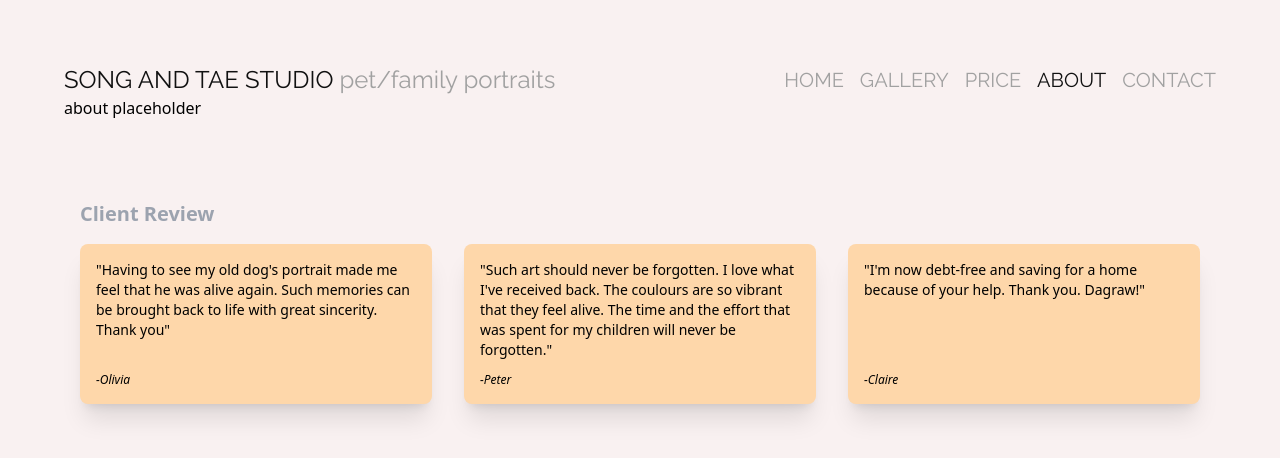
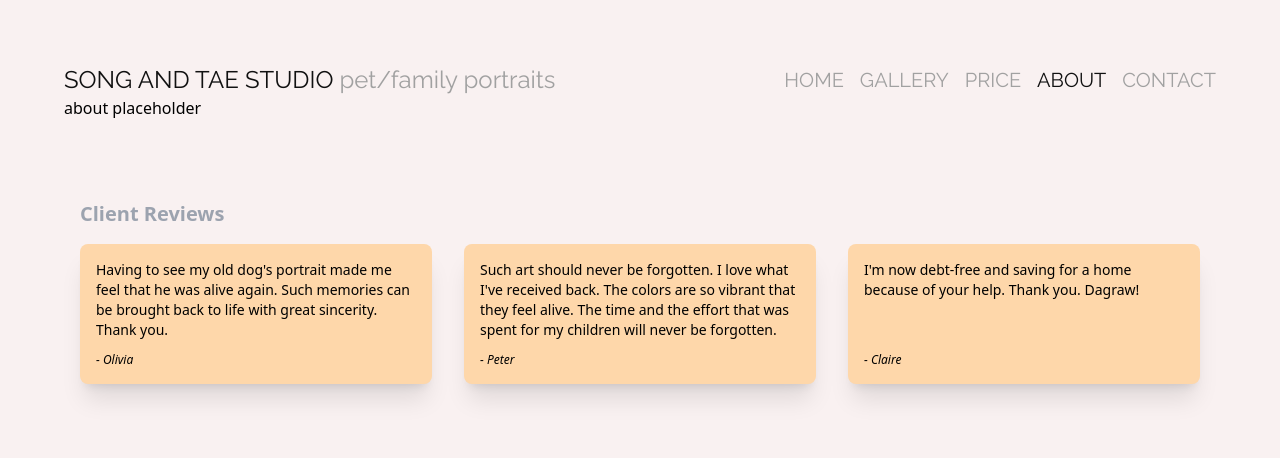
Before and after one commit to KevinNha/songandtaestudio, a Next.js app: page /about in a window 1280 px wide. Shown: the top 458 px of the page. Built offline with nearby package versions, Linux system fonts and the light colour scheme.

Commit message:
updated by using props

```diff
--- a/src/app/about/page.tsx
+++ b/src/app/about/page.tsx
@@ -1,10 +1,32 @@
+import React from "react";
 import Review from "@/components/Review";
+
+const reviews = [
+  {
+    name: "Olivia",
+    review:
+      "Having to see my old dog's portrait made me feel that he was alive again. Such memories can be brought back to life with great sincerity. Thank you.",
+    backgroundColor: "#FED7AA",
+  },
+  {
+    name: "Peter",
+    review:
+      "Such art should never be forgotten. I love what I've received back. The colors are so vibrant that they feel alive. The time and the effort that was spent for my children will never be forgotten.",
+    backgroundColor: "#FED7AA",
+  },
+  {
+    name: "Claire",
+    review:
+      "I'm now debt-free and saving for a home because of your help. Thank you. Dagraw!",
+    backgroundColor: "#FED7AA",
+  },
+];
 
 const Page = () => {
   return (
     <>
       <div>about placeholder</div>
-      <Review />
+      <Review reviews={reviews} />
     </>
   );
 };
--- a/src/components/Review.tsx
+++ b/src/components/Review.tsx
@@ -1,39 +1,32 @@
 import React from "react";
 
-const Review = () => {
+type Review = {
+  name: string;
+  review: string;
+  backgroundColor: string;
+};
+
+type ReviewProps = {
+  reviews: Review[];
+};
+
+const Review = ({ reviews }: ReviewProps) => {
   return (
     <div className="w-full py-[5rem] px-4 bg-transparent">
-      <h1 className="font-bold text-xl text-gray-400">Client Review</h1>
+      <h1 className="font-bold text-xl text-gray-400">Client Reviews</h1>
       <div className="max-w-[1240px] mx-auto grid md:grid-cols-3 gap-8">
-        <div className="w-full shadow-xl flex flex-col p-4 my-4 rounded-lg bg-orange-200 hover:scale-105 duration-300">
-          <h3 className="text-sm font-normal">
-            "Having to see my old dog's portrait made me feel that he was alive
-            again. Such memories can be brought back to life with great
-            sincerity. Thank you"
-          </h3>
-          <p className="italic text-left text-xs font-thin mt-auto pt-3">
-            -Olivia
-          </p>
-        </div>
-        <div className="w-full shadow-xl flex flex-col p-4 my-4 rounded-lg bg-orange-200 hover:scale-105 duration-300">
-          <h3 className="text-sm font-normal">
-            "Such art should never be forgotten. I love what I've received back.
-            The coulours are so vibrant that they feel alive. The time and the
-            effort that was spent for my children will never be forgotten."
-          </h3>
-          <p className="italic text-left text-xs font-thin mt-auto pt-3">
-            -Peter
-          </p>
-        </div>
-        <div className="w-full shadow-xl flex flex-col p-4 my-4 rounded-lg bg-orange-200 hover:scale-105 duration-300">
-          <h3 className="text-sm font-normal">
-            "I'm now debt-free and saving for a home because of your help. Thank
-            you. Dagraw!"
-          </h3>
-          <p className="italic text-left text-xs font-thin  mt-auto pt-3">
-            -Claire
-          </p>
-        </div>
+        {reviews.map((review, index) => (
+          <div
+            key={index}
+            className="w-full shadow-xl flex flex-col p-4 my-4 rounded-lg hover:scale-105 duration-300"
+            style={{ backgroundColor: review.backgroundColor }}
+          >
+            <h3 className="text-sm font-normal">{review.review}</h3>
+            <p className="italic text-left text-xs font-thin mt-auto pt-3">
+              - {review.name}
+            </p>
+          </div>
+        ))}
       </div>
     </div>
   );
```
